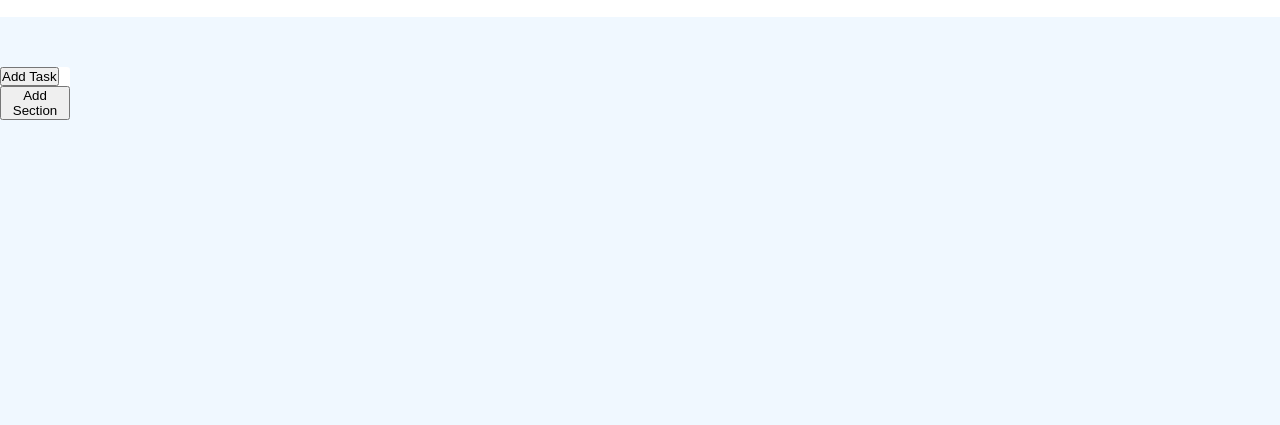
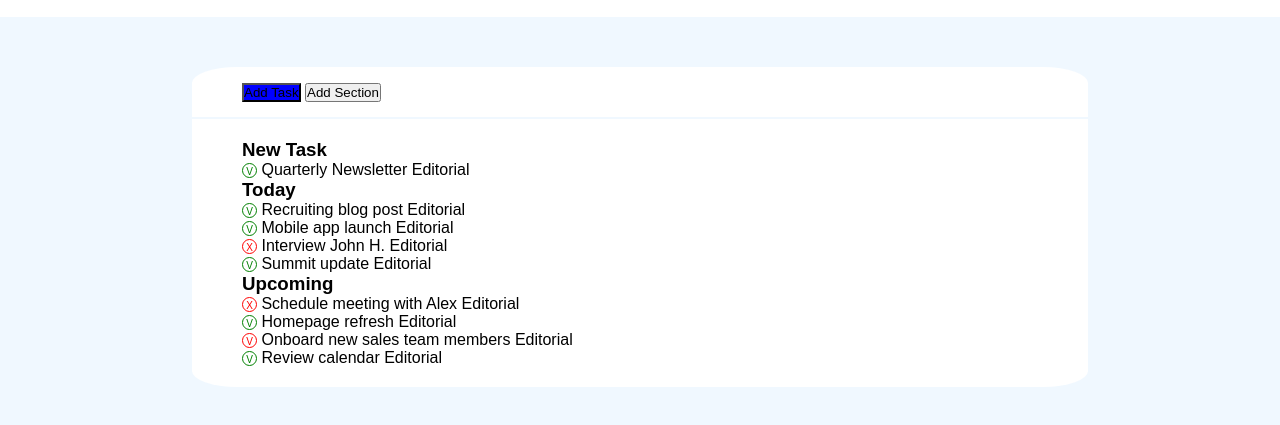
Before and after one commit to DarioBecchio/html-css-toboolist, a plain HTML site: page index.html in a window 1280 px wide. Shown: the part 83-508 px from the top of the page. Drawn offline with Linux system fonts and the light colour scheme.

Commit message:
add list

```diff
--- a/index.html
+++ b/index.html
@@ -17,8 +17,53 @@
     <main>
        <div class="main">
         <div class="first">
-            <button> Add Task </button>
-            <button> Add Section </button>
+            <button class="full"> Add Task </button>
+            <button class ="empty"> Add Section </button>
+        </div>
+        <div class="second">
+            <ul>
+                <h3> New Task </h3>
+                <li>
+                    <ul>
+                        <li>
+                            <span class="circle check">V</span> Quarterly Newsletter <span>Editorial</span>
+                        </li>
+                    </ul>
+                </li>
+                <h3> Today </h3>
+                <ul>
+                    <li>
+                        <span class="circle check">V</span> Recruiting blog post <span>Editorial</span>
+                    </li>
+                    <li>
+                        <span class="circle check">V</span> Mobile app launch <span>Editorial</span>
+                    </li>
+                    <li>
+                        <span class="circle cross">X</span> Interview John H. <span>Editorial</span>
+                    </li>
+                    <li>
+                        <span class="circle check">V</span> Summit update <span>Editorial</span>
+                    </li>
+
+                    <h3> Upcoming </h3>
+                    <ul>
+                        <li>
+                            <span class="circle cross">X</span> Schedule meeting with Alex <span>Editorial</span>
+                        </li>
+                        <li>
+                            <span class="circle check">V</span> Homepage refresh <span>Editorial</span>
+                        </li>
+                        <li>
+                            <span class="circle cross">V</span> Onboard new sales team members <span>Editorial</span>
+                        </li>
+                        <li>
+                            <span class="circle check">V</span> Review calendar <span>Editorial</span>
+                        </li>
+
+                </ul>
+
+            </ul>
+
         </div>
 
 
--- a/style.css
+++ b/style.css
@@ -24,12 +24,44 @@ header{
     display: inline-block;
 }
 .main{
-    width: 70px;
+    width: 70%;
     border-radius: 5%;
     background-color: white;
+    margin: auto;
 
 }
 .first{
-    line-height: ;
-
+    line-height: 50px;
+    border-bottom: solid 2px aliceblue;
+    padding: 0 50px;
 }
+.full{
+    background-color: blue;
+}
+.empty{
+    background-color: none;
+}
+.second{
+    padding: 20px 50px;
+}
+li{
+    list-style: none;
+}
+.circle{
+width: 15px;
+height: 15px;
+border-radius: 50%;
+border-color: green;
+line-height: 15px;
+font-size: 10px;
+text-align: center;
+display: inline-block;
+}
+.check{
+    border: 1px solid green;
+    color: green;
+}
+.cross{
+    border: 1px solid red;
+    color: red;
+}
```
